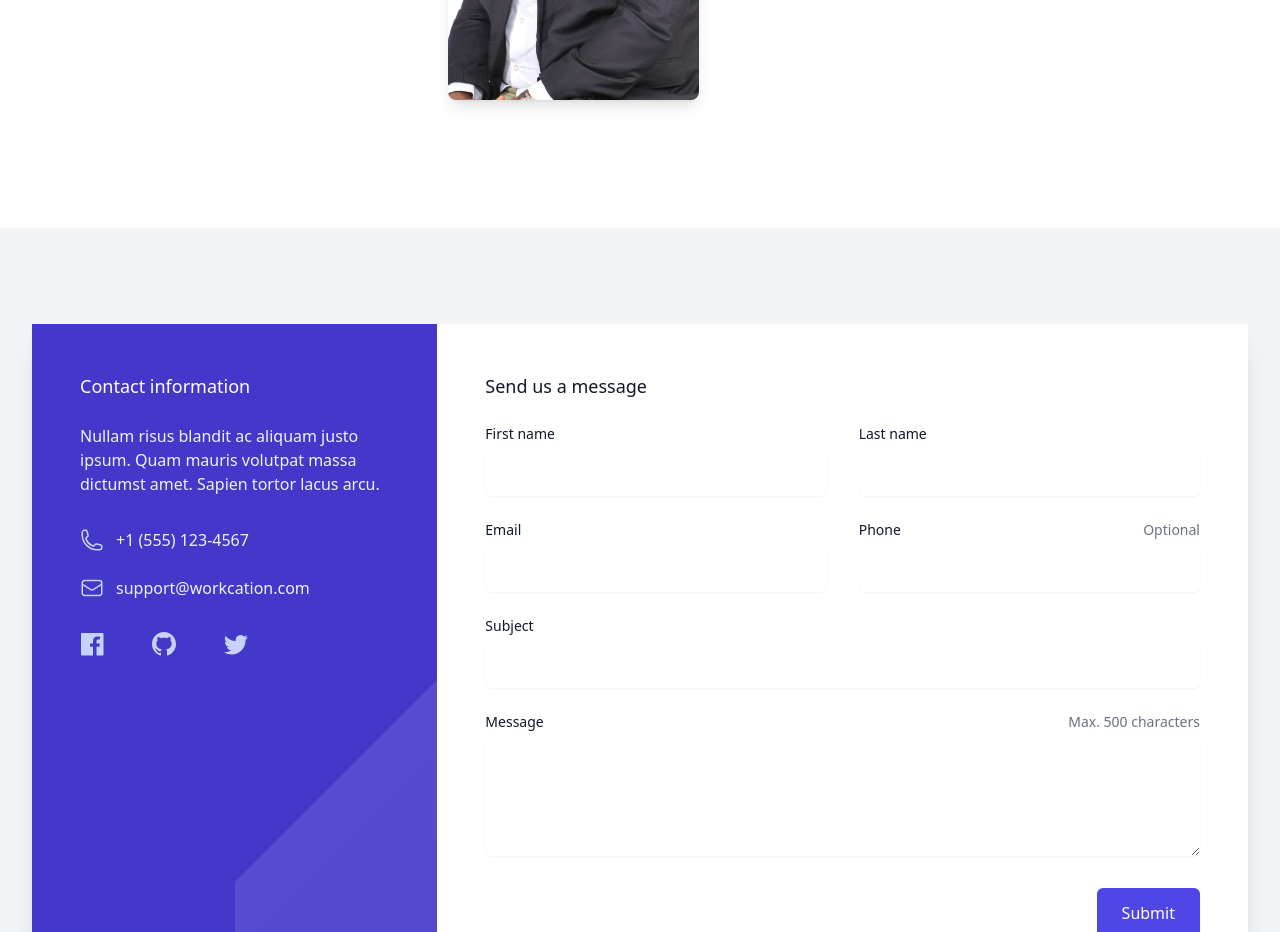
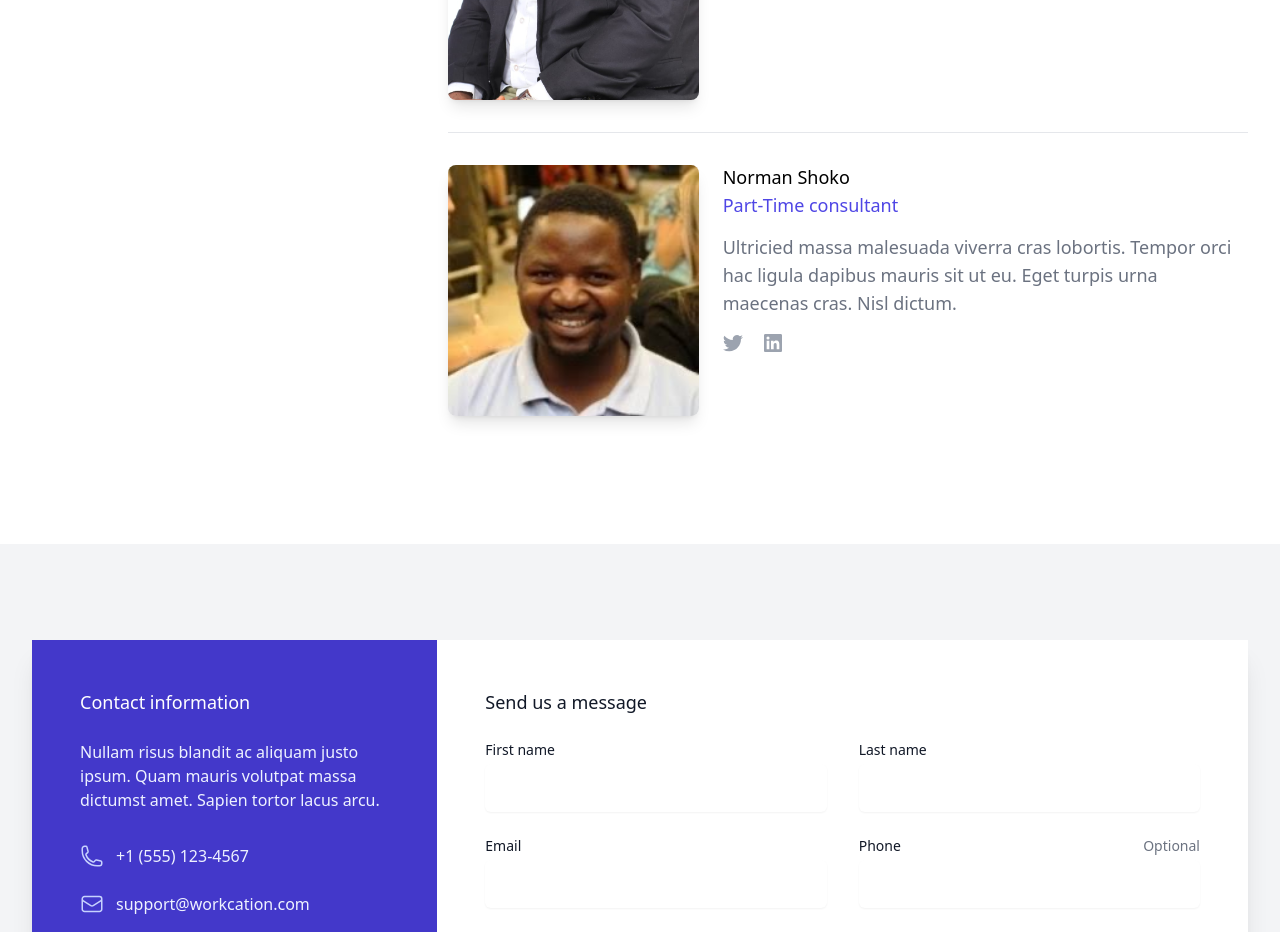
Before and after one commit to real-tanaka/ebenezer-legal-consultancy-new, a Next.js app: page / in a window 1280 px wide. Shown: the part 2800-3732 px from the top of the page. Built offline with nearby package versions, Linux system fonts and the light colour scheme.

Commit message:
changes to team to add norman

```diff
--- a/app/Team.jsx
+++ b/app/Team.jsx
@@ -34,6 +34,14 @@ const people = [
     role: "Director",
     imageUrl: Victor,
     bio: "Ultricies massa malesuada viverra cras lobortis. Tempor orci hac ligula dapibus mauris sit ut eu. Eget turpis urna maecenas cras. Nisl dictum.",
+    twitterUrl: "#",
+    linkedinUrl: "#",
+  },
+  {
+    name: "Norman Shoko ",
+    role: "Part-Time consultant",
+    imageUrl: Consultant,
+    bio: "Ultricied massa malesuada viverra cras lobortis. Tempor orci hac ligula dapibus mauris sit ut eu. Eget turpis urna maecenas cras. Nisl dictum.",
     twitterUrl: "#",
     linkedinUrl: "#",
   },
```
